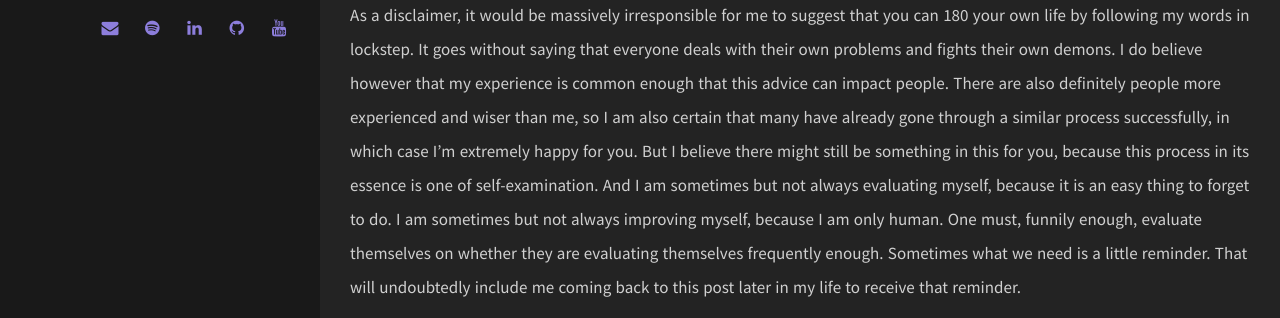
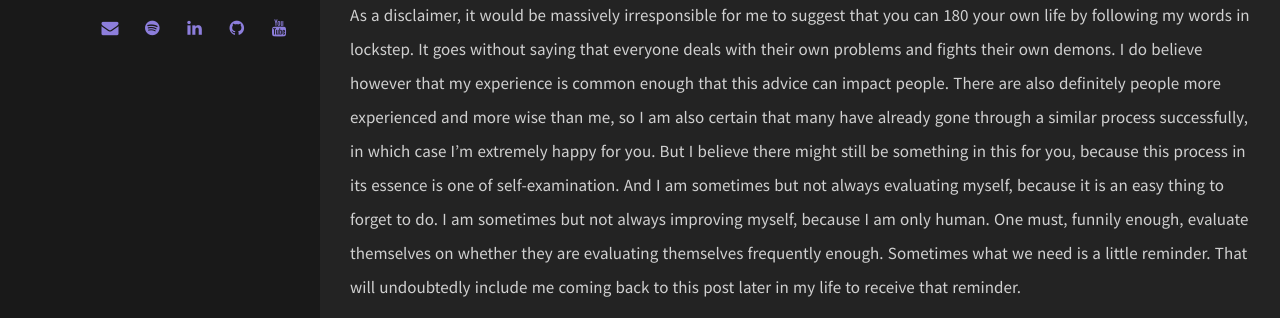
Before and after one commit to uynitsuj/uynitsuj.github.io, a Jekyll site: the page built from _posts/2021-10-04-Examining-Your-Feelings.md, in a window 1280 px wide. Shown: the part 896-1214 px from the top of the page. Built offline with Jekyll 4.4.1, drawn with Linux system fonts in a browser that asks for light colours.

Commit message:
Update 2021-10-04-Examining-Your-Feelings.md

```diff
--- a/_posts/2021-10-04-Examining-Your-Feelings.md
+++ b/_posts/2021-10-04-Examining-Your-Feelings.md
@@ -15,7 +15,7 @@ My life has recently been on the upswing actually. I've been in a pretty good he
 
 And I’m also glad that, if you were to ask me, I could pinpoint the moment in my life where things started looking up for me.
 
-As a disclaimer, it would be massively irresponsible for me to suggest that you can 180 your own life by following my words in lockstep. It goes without saying that everyone deals with their own problems and fights their own demons. I do believe however that my experience is common enough that this advice can impact people. There are also definitely people more experienced and wiser than me, so I am also certain that many have already gone through a similar process successfully, in which case I’m extremely happy for you. But I believe there might still be something in this for you, because this process in its essence is one of self-examination. And I am sometimes but not always evaluating myself, because it is an easy thing to forget to do. I am sometimes but not always improving myself, because I am only human. One must, funnily enough, evaluate themselves on whether they are evaluating themselves frequently enough. Sometimes what we need is a little reminder. That will undoubtedly include me coming back to this post later in my life to receive that reminder.
+As a disclaimer, it would be massively irresponsible for me to suggest that you can 180 your own life by following my words in lockstep. It goes without saying that everyone deals with their own problems and fights their own demons. I do believe however that my experience is common enough that this advice can impact people. There are also definitely people more experienced and more wise than me, so I am also certain that many have already gone through a similar process successfully, in which case I’m extremely happy for you. But I believe there might still be something in this for you, because this process in its essence is one of self-examination. And I am sometimes but not always evaluating myself, because it is an easy thing to forget to do. I am sometimes but not always improving myself, because I am only human. One must, funnily enough, evaluate themselves on whether they are evaluating themselves frequently enough. Sometimes what we need is a little reminder. That will undoubtedly include me coming back to this post later in my life to receive that reminder.
 
 I won’t give you some superficial advice like just keep working on yourself and everything will turn out. My process started with me realizing that I had a problem. Like any good Alcoholics Anonymous meeting will tell you, the first step to solving an alcohol problem is realizing you have one. My problem is not one with alcohol, thank the heavens, but rather as the title of this post suggests, one with my feelings.
 
```
